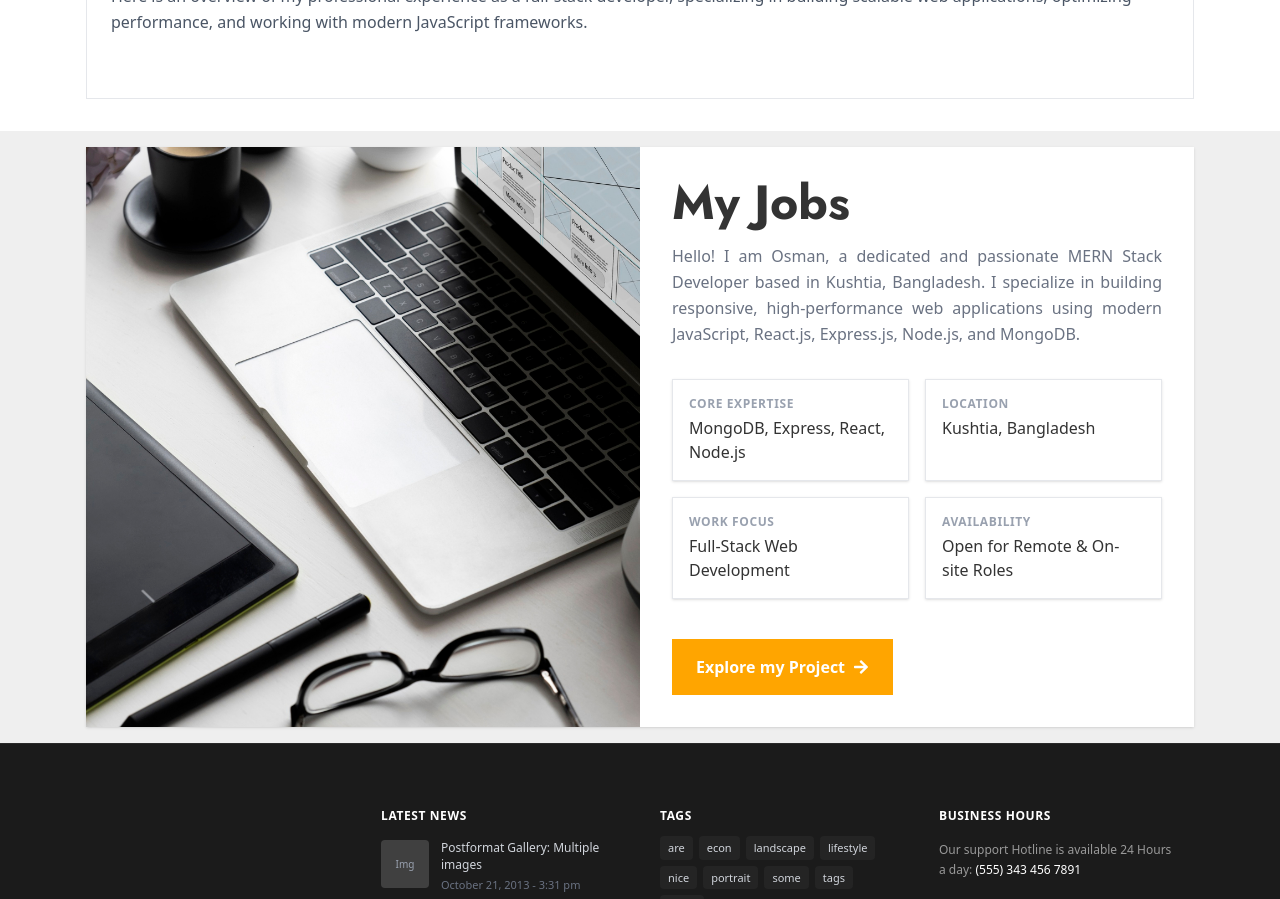
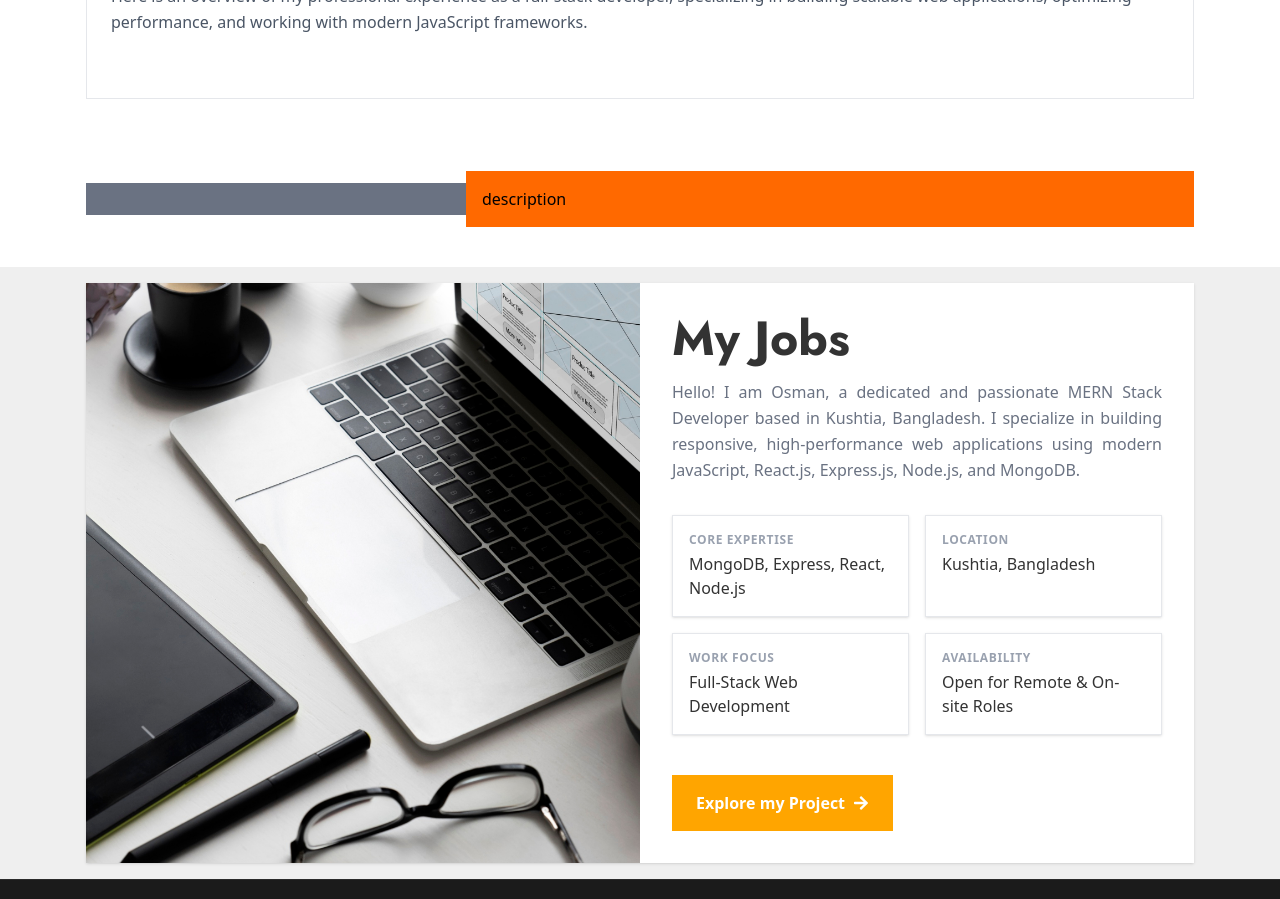
Before and after one commit to osman10/portfolio, a Next.js app: page /about in a window 1280 px wide. Shown: the part 920-1819 px from the top of the page. Built offline with nearby package versions, Linux system fonts and the light colour scheme.

Commit message:
Added about me structure

```diff
--- a/app/about/page.tsx
+++ b/app/about/page.tsx
@@ -75,6 +75,20 @@ const page = () => {
 
       {/* Tab section */}
       <TabsSection />
+
+
+
+      {/* About me section */}
+      <div className="container mx-auto">
+        <div className="flex flex-row justify-between items-center py-10">
+          {/* image */}
+          <div className="bg-gray-500 flex-1 w-full p-4">
+
+          </div>
+          {/* text info */}
+          <div className="bg-orange-500 flex-1 md:flex-2 w-full p-4">description</div>
+        </div>
+      </div>
 
 
       {/* below full screen content */}
```
